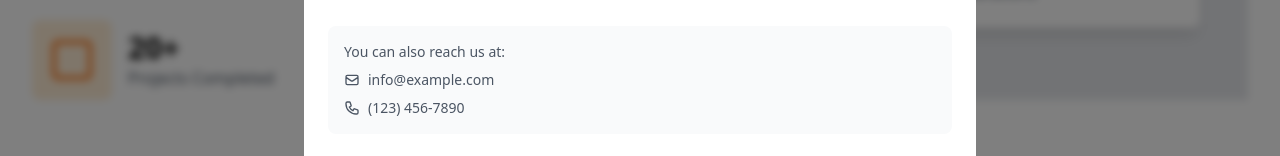
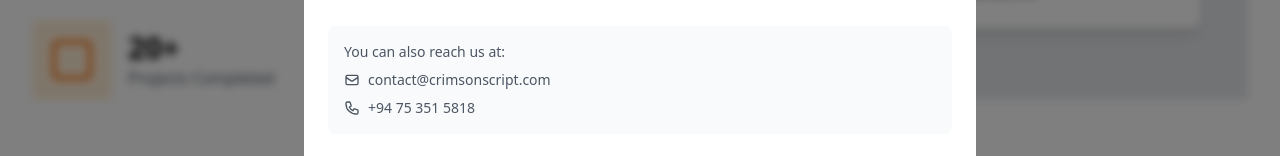
Before and after one commit to Stephan-Steinwall/crimson-code, a React (Vite) app: page / in a window 1280 px wide. Both pictures are taken after a click on the button "Contact us". Shown: the part 512-668 px from the top of the page. Built offline with nearby package versions, Linux system fonts and the light colour scheme.

Commit message:
Minor changes

```diff
--- a/src/components/ContactModal.jsx
+++ b/src/components/ContactModal.jsx
@@ -121,13 +121,13 @@ const ContactModal = ({ isOpen, onClose }) => {
               <svg className="w-4 h-4" fill="none" stroke="currentColor" viewBox="0 0 24 24">
                 <path strokeLinecap="round" strokeLinejoin="round" strokeWidth={2} d="M3 8l7.89 5.26a2 2 0 002.22 0L21 8M5 19h14a2 2 0 002-2V7a2 2 0 00-2-2H5a2 2 0 00-2 2v10a2 2 0 002 2z" />
               </svg>
-              <span>info@example.com</span>
+              <span>contact@crimsonscript.com</span>
             </div>
             <div className="flex items-center gap-2 text-sm text-gray-600">
               <svg className="w-4 h-4" fill="none" stroke="currentColor" viewBox="0 0 24 24">
                 <path strokeLinecap="round" strokeLinejoin="round" strokeWidth={2} d="M3 5a2 2 0 012-2h3.28a1 1 0 01.948.684l1.498 4.493a1 1 0 01-.502 1.21l-2.257 1.13a11.042 11.042 0 005.516 5.516l1.13-2.257a1 1 0 011.21-.502l4.493 1.498a1 1 0 01.684.949V19a2 2 0 01-2 2h-1C9.716 21 3 14.284 3 6V5z" />
               </svg>
-              <span>(123) 456-7890</span>
+              <span>+94 75 351 5818</span>
             </div>
           </div>
 
```
